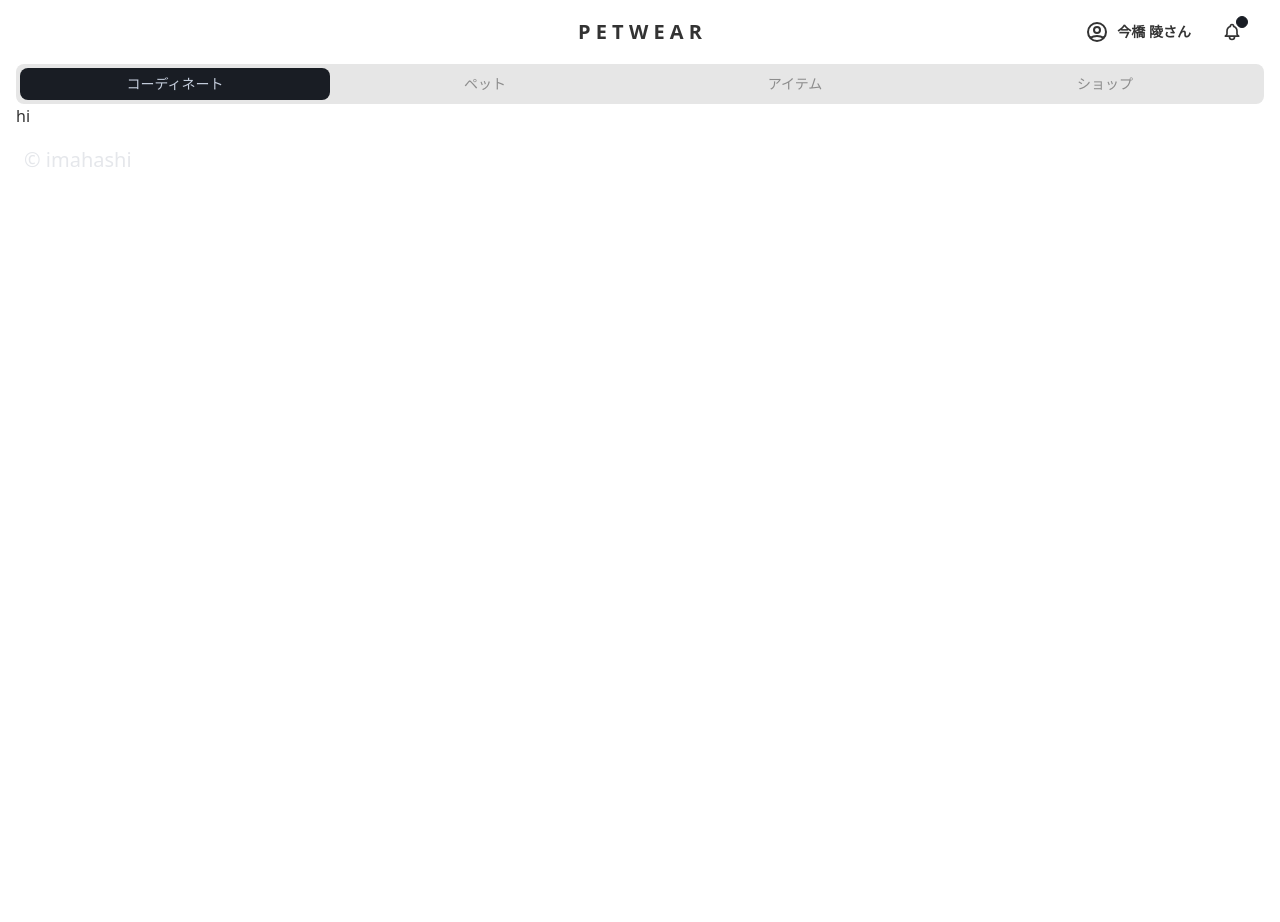
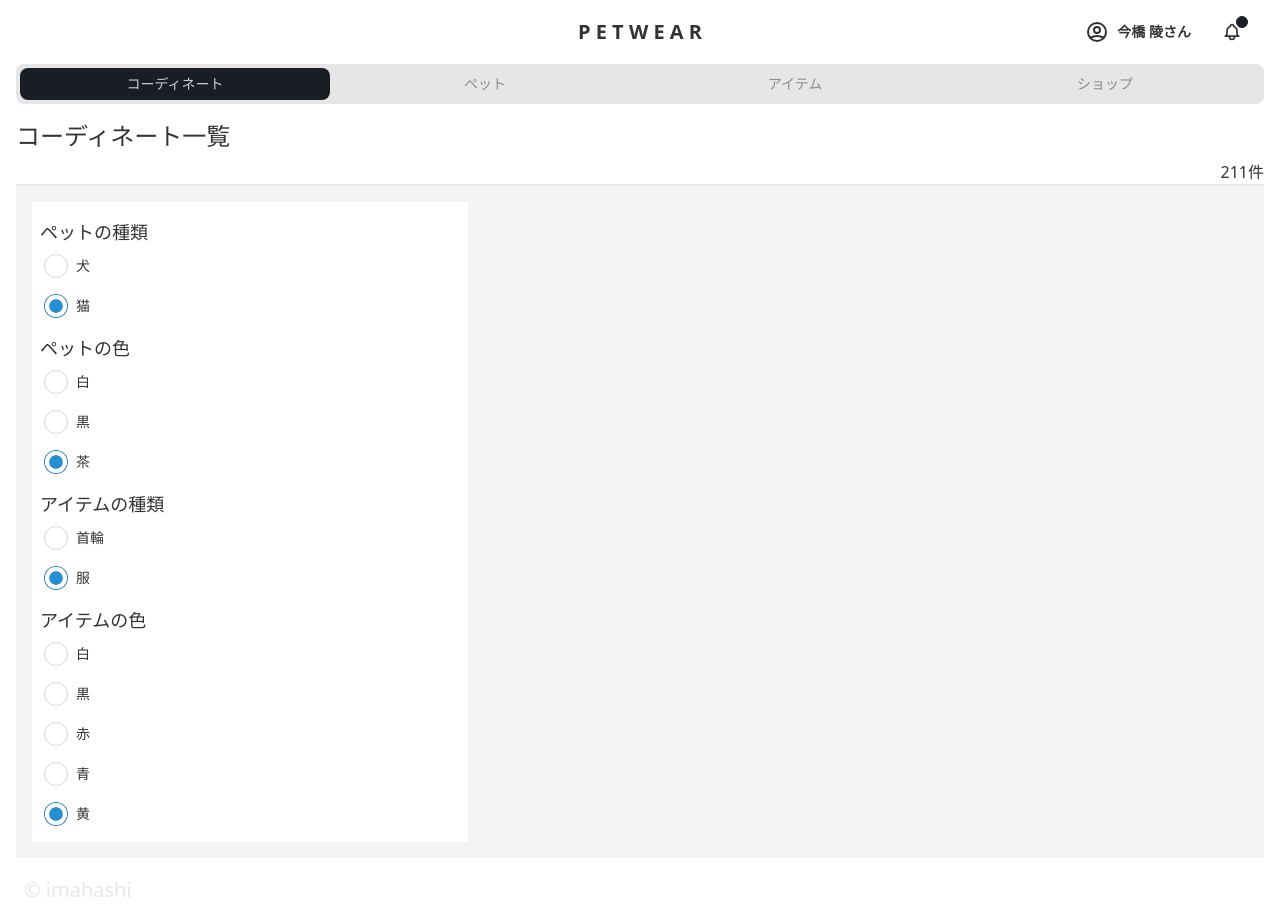
Before and after one commit to humminghorse/daisyui-nuxt3-practice, a Nuxt app: page / in a window 1280 px wide. Before the commit the page ends 800 px from the top, so only its background shows below. Built offline with nearby package versions, Linux system fonts and the light colour scheme.

Commit message:
1 file modified

```diff
--- a/pages/index.vue
+++ b/pages/index.vue
@@ -1,5 +1,6 @@
 <template>
-  <!-- 参考: https://tailwindcss.jp/docs/container#app -->
+  <!-- 参考: このページを真似している https://wear.jp/coordinate/?tag_ids=600 -->
+  <!-- 参考: containerクラス https://tailwindcss.jp/docs/container#app -->
   <div class="container mx-auto pl-4 pr-4 bg-white">
     <TheHeader />
     <div class="tabs tabs-boxed w-full">
@@ -8,7 +9,154 @@
       <a class="tab w-1/4">アイテム</a>
       <a class="tab w-1/4">ショップ</a>
     </div>
-    <h1>hi</h1>
+    <div class="border-b-2">
+      <h1 class="mt-4 text-2xl">コーディネート一覧</h1>
+      <p class="mt-2 text-right">211件</p>
+    </div>
+
+    <!-- body -->
+    <div class="flex bg-neutral">
+      <div class="control-panel bg-white flex-auto m-4 p-2 w-1/4">
+        <h3 class="text-lg mt-2">ペットの種類</h3>
+        <div class="form-control">
+          <label class="label cursor-pointer justify-start">
+            <input
+              type="radio"
+              name="radio-pet-type"
+              class="radio checked:bg-accent mr-2"
+              checked
+            />
+            <span class="label-text">犬</span>
+          </label>
+        </div>
+        <div class="form-control">
+          <label class="label cursor-pointer justify-start">
+            <input
+              type="radio"
+              name="radio-pet-type"
+              class="radio checked:bg-accent mr-2"
+              checked
+            />
+            <span class="label-text">猫</span>
+          </label>
+        </div>
+        <h3 class="text-lg mt-2">ペットの色</h3>
+        <div class="form-control">
+          <label class="label cursor-pointer justify-start">
+            <input
+              type="radio"
+              name="radio-pet-color"
+              class="radio checked:bg-accent mr-2"
+              checked
+            />
+            <span class="label-text">白</span>
+          </label>
+        </div>
+        <div class="form-control">
+          <label class="label cursor-pointer justify-start">
+            <input
+              type="radio"
+              name="radio-pet-color"
+              class="radio checked:bg-accent mr-2"
+              checked
+            />
+            <span class="label-text">黒</span>
+          </label>
+        </div>
+        <div class="form-control">
+          <label class="label cursor-pointer justify-start">
+            <input
+              type="radio"
+              name="radio-pet-color"
+              class="radio checked:bg-accent mr-2"
+              checked
+            />
+            <span class="label-text">茶</span>
+          </label>
+        </div>
+        <h3 class="text-lg mt-2">アイテムの種類</h3>
+        <div class="form-control">
+          <label class="label cursor-pointer justify-start">
+            <input
+              type="radio"
+              name="radio-item-type"
+              class="radio checked:bg-accent mr-2"
+              checked
+            />
+            <span class="label-text">首輪</span>
+          </label>
+        </div>
+        <div class="form-control">
+          <label class="label cursor-pointer justify-start">
+            <input
+              type="radio"
+              name="radio-item-type"
+              class="radio checked:bg-accent mr-2"
+              checked
+            />
+            <span class="label-text">服</span>
+          </label>
+        </div>
+        <h3 class="text-lg mt-2">アイテムの色</h3>
+        <div class="form-control">
+          <label class="label cursor-pointer justify-start">
+            <input
+              type="radio"
+              name="radio-item-color"
+              class="radio checked:bg-accent mr-2"
+              checked
+            />
+            <span class="label-text">白</span>
+          </label>
+        </div>
+        <div class="form-control">
+          <label class="label cursor-pointer justify-start">
+            <input
+              type="radio"
+              name="radio-item-color"
+              class="radio checked:bg-accent mr-2"
+              checked
+            />
+            <span class="label-text">黒</span>
+          </label>
+        </div>
+        <div class="form-control">
+          <label class="label cursor-pointer justify-start">
+            <input
+              type="radio"
+              name="radio-item-color"
+              class="radio checked:bg-accent mr-2"
+              checked
+            />
+            <span class="label-text">赤</span>
+          </label>
+        </div>
+        <div class="form-control">
+          <label class="label cursor-pointer justify-start">
+            <input
+              type="radio"
+              name="radio-item-color"
+              class="radio checked:bg-accent mr-2"
+              checked
+            />
+            <span class="label-text">青</span>
+          </label>
+        </div>
+        <div class="form-control">
+          <label class="label cursor-pointer justify-start">
+            <input
+              type="radio"
+              name="radio-item-color"
+              class="radio checked:bg-accent mr-2"
+              checked
+            />
+            <span class="label-text">黄</span>
+          </label>
+        </div>
+      </div>
+      <div class="content flex-auto mx-4 my-4 h-128 w-1/2"></div>
+    </div>
+
     <TheFooter />
   </div>
 </template>
```
